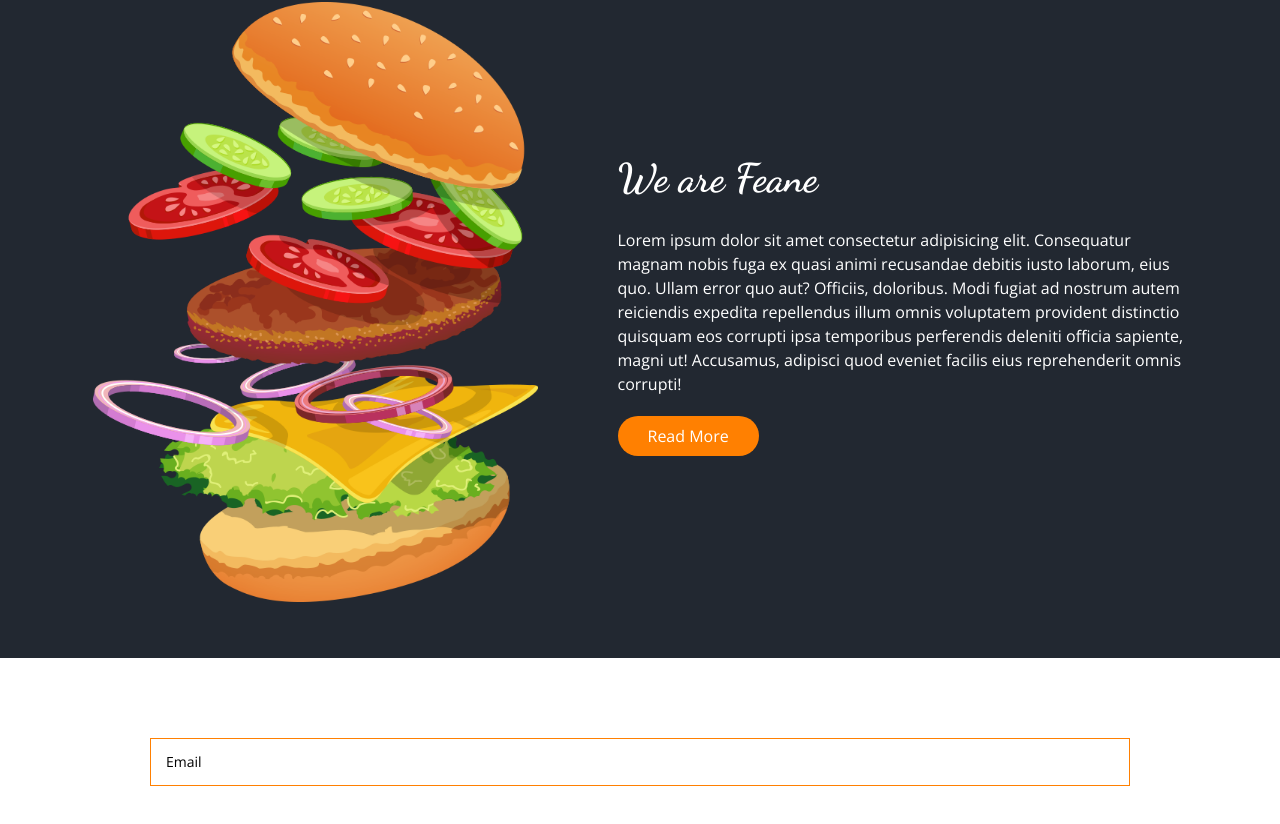
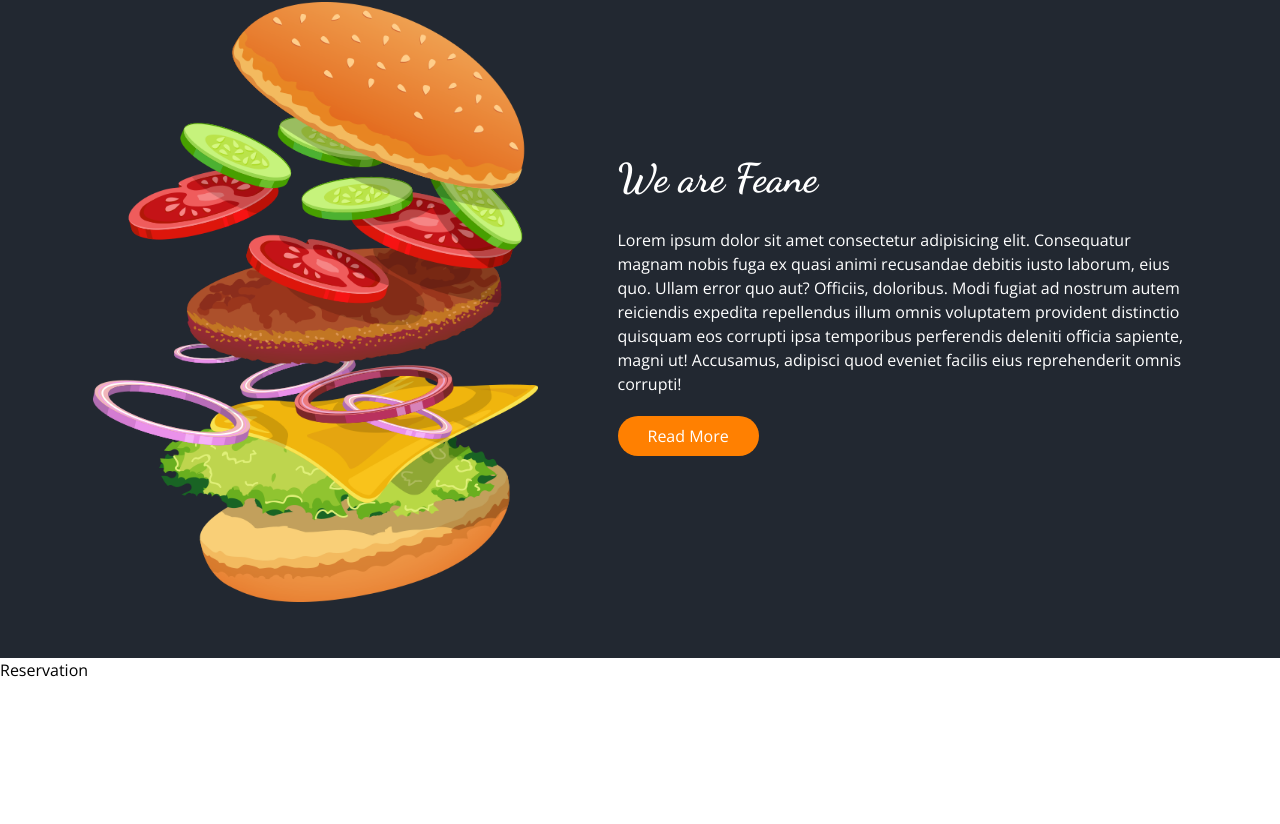
Before and after one commit to ilkaytech/fast_food_website, a Next.js app: page / in a window 1280 px wide. Shown: the part 1855-2679 px from the top of the page. After the commit the page ends 2537 px from the top, so only its background shows below. Built offline with nearby package versions, Linux system fonts and the light colour scheme.

Commit message:
reservation

```diff
--- /dev/null
+++ b/components/Reservation.jsx
@@ -0,0 +1,7 @@
+import React from "react";
+
+const Reservation = () => {
+  return <div>Reservation</div>;
+};
+
+export default Reservation;
--- a/pages/home/index.jsx
+++ b/pages/home/index.jsx
@@ -3,6 +3,7 @@ import Carousel from "../../components/Carousel";
 import Campaigns from "../../components/Campaigns";
 import MenuWrapper from "../../components/product/MenuWrapper";
 import About from "../../components/About";
+import Reservation from "../../components/Reservation";
 
 const Index = () => {
   return (
@@ -11,6 +12,7 @@ const Index = () => {
       <Campaigns />
       <MenuWrapper />
       <About />
+      <Reservation />
     </div>
   );
 };
--- a/pages/index.jsx
+++ b/pages/index.jsx
@@ -19,9 +19,6 @@ export default function Index() {
       </Head>
       <Header />
       <Home />
-      <div className="p-20 container mx-auto">
-        <Input />
-      </div>
     </div>
   );
 }
```
